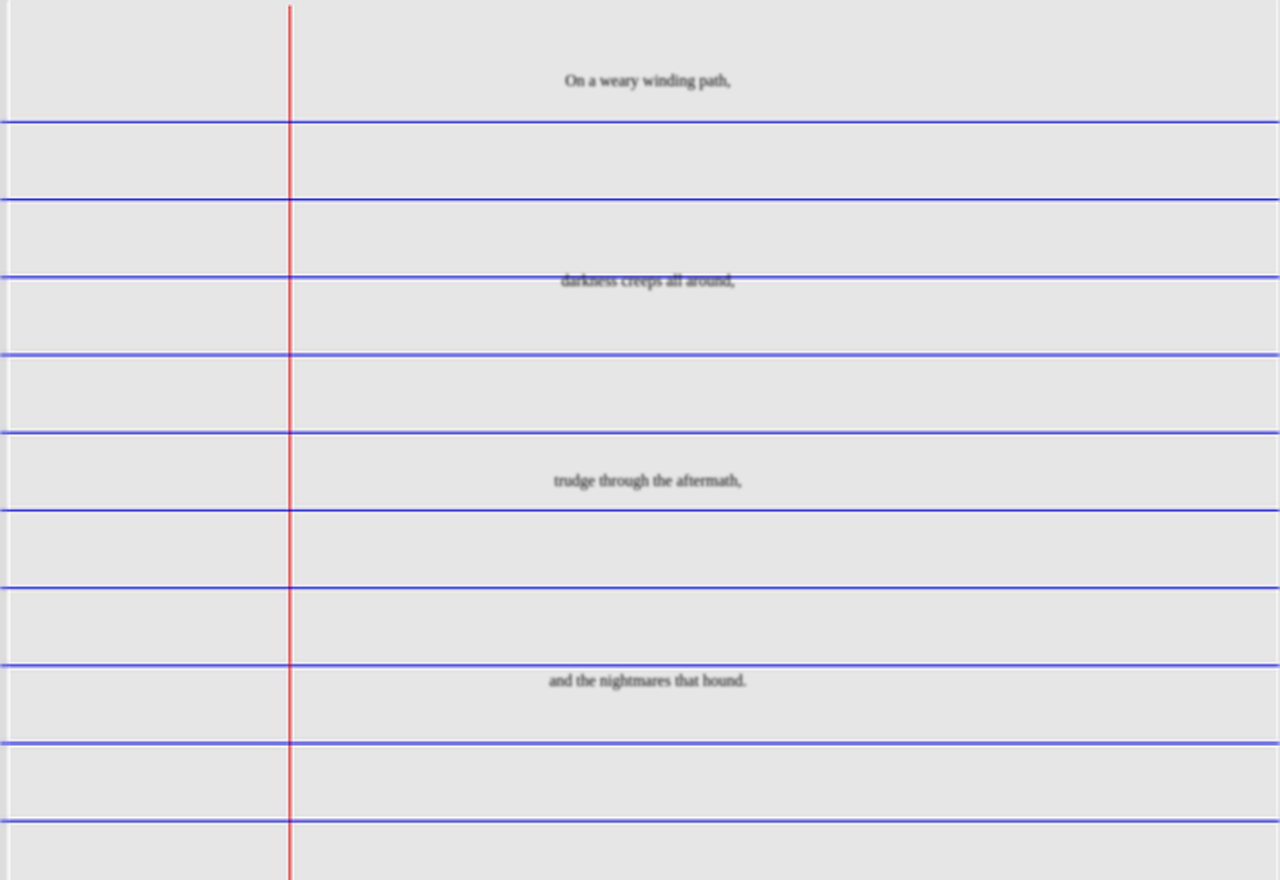
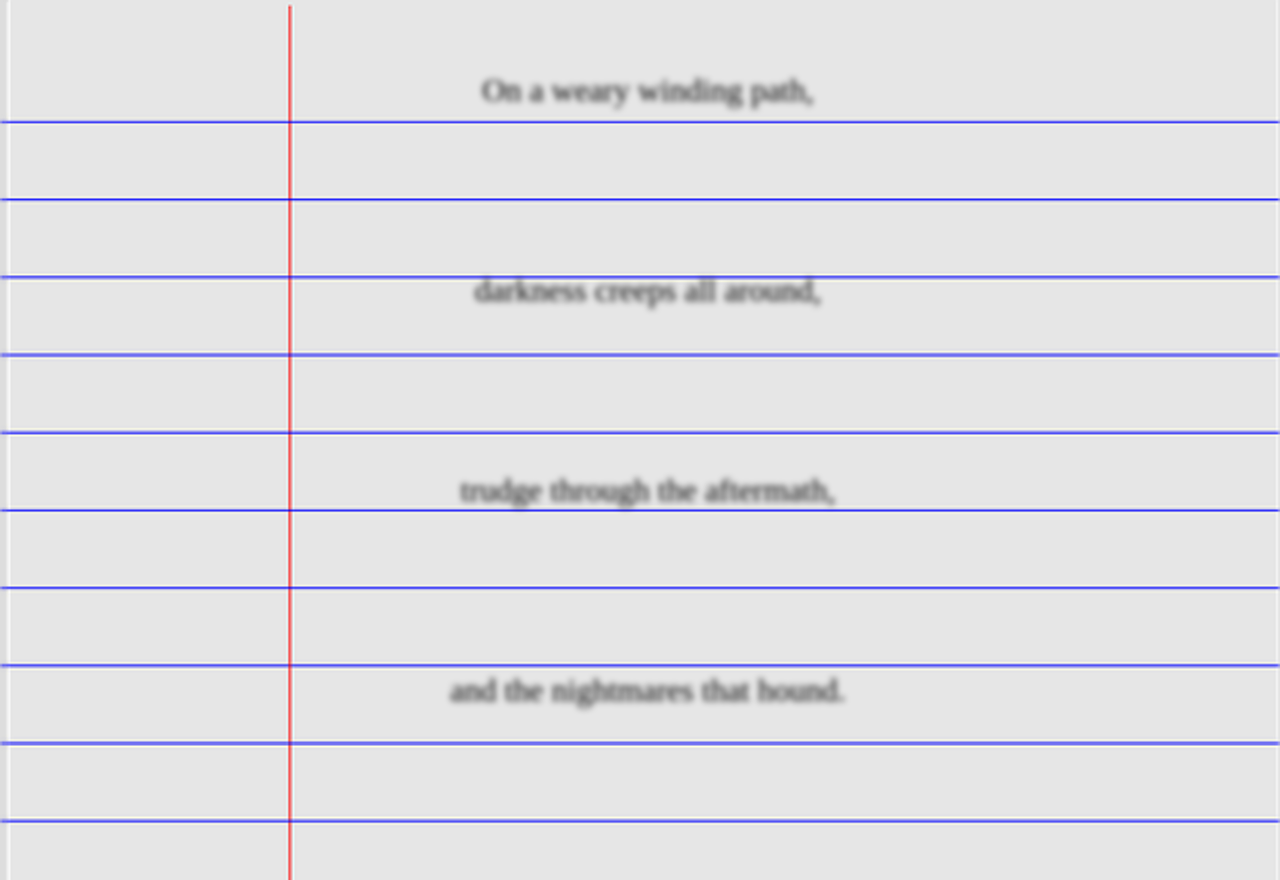
Before and after one commit to LeoHolman/obfuscatedPoetry, a plain HTML site: page index.html in a window 1280 px wide. Drawn offline with Linux system fonts and the light colour scheme.

Commit message:
increase font size

```diff
--- a/assets/css/style.css
+++ b/assets/css/style.css
@@ -6,7 +6,7 @@
 	height: 100vh;
 	width: 100vw;
 	display: grid;
-	filter: blur(1.5px);
+	filter: blur(3px);
 }
 
 body {
@@ -16,6 +16,7 @@ body {
 	background-size: 100vw;
 	overflow-x: hidden;
 	background-repeat: repeat-y;
+	font-size: 2em;
 }
 
 .word {
```
